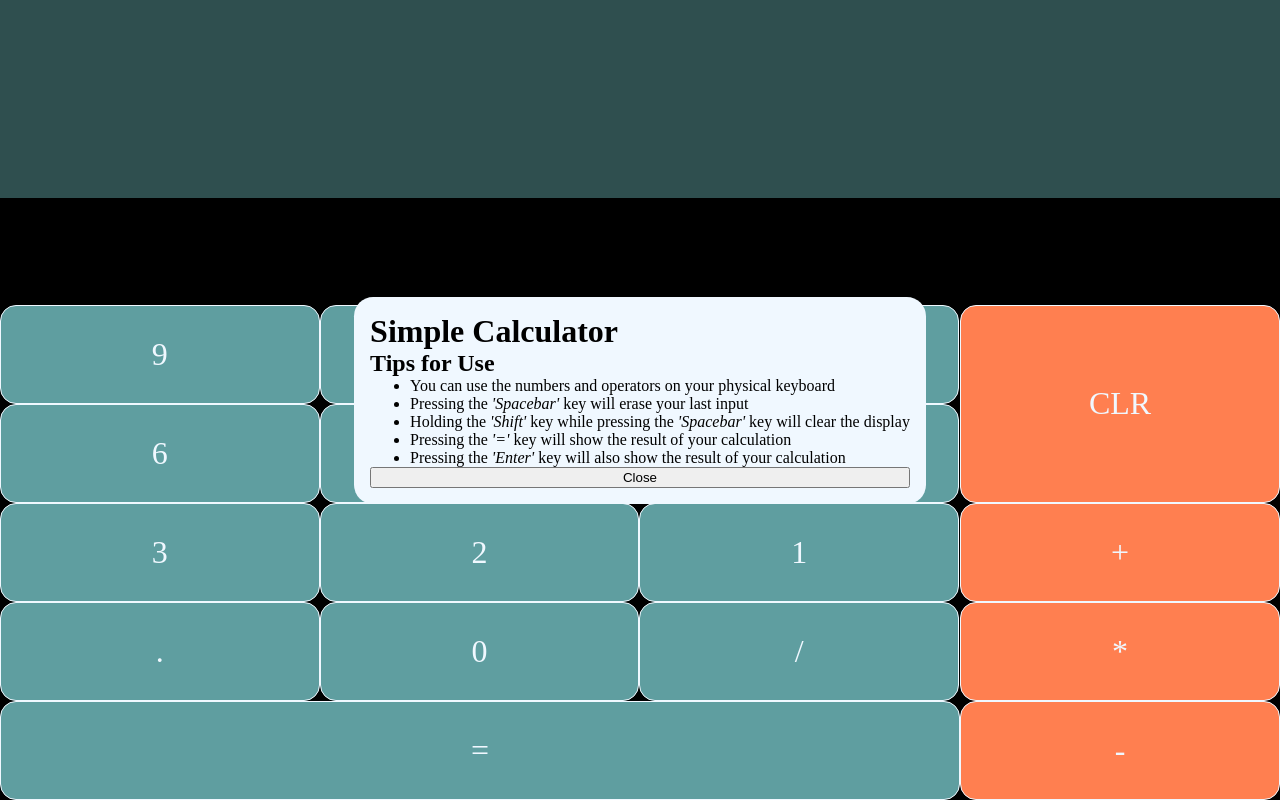
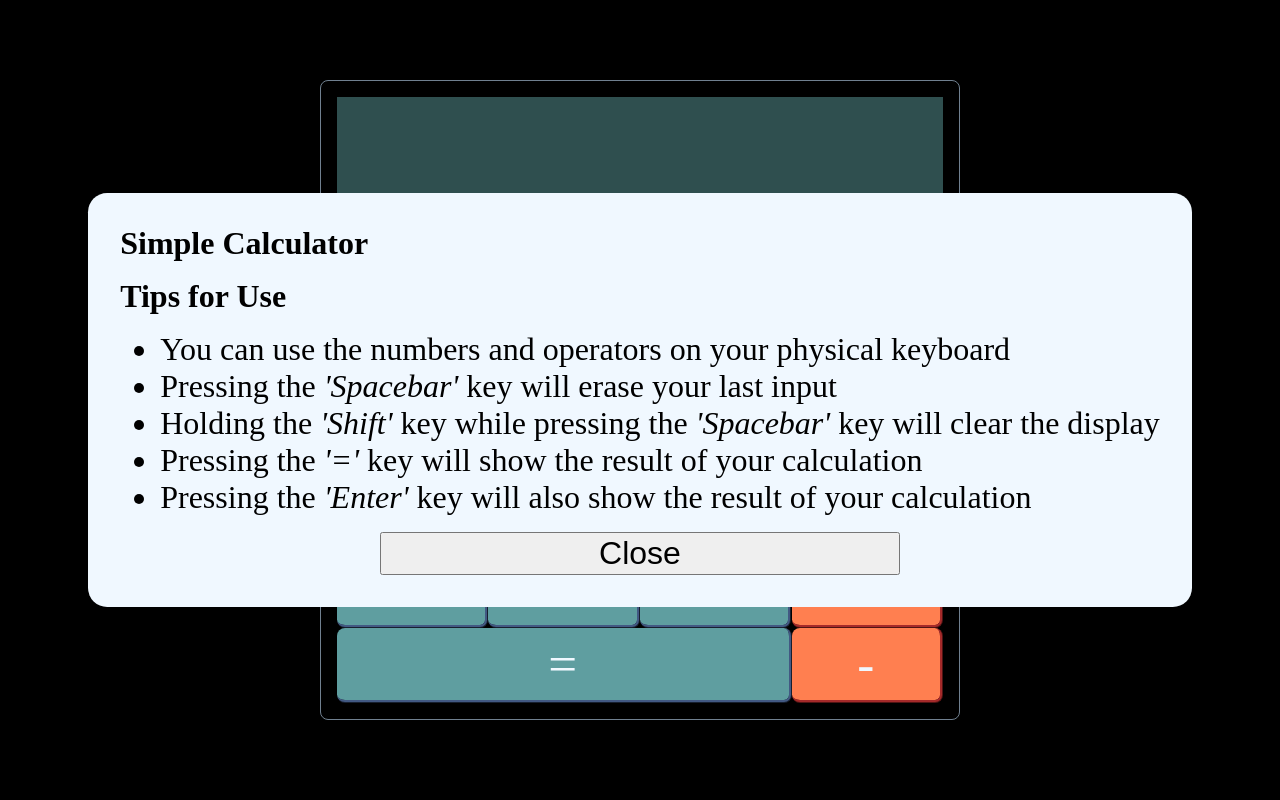
Before and after one commit to theAvocadoCoder/odin_calculator, a plain HTML site: page index.html in a window 1280 px wide. Drawn offline with Linux system fonts and the light colour scheme.

Commit message:
Include responsiveness for larger screens

```diff
--- a/index.html
+++ b/index.html
@@ -12,8 +12,8 @@
 </head>
 
 <body>
-  <div id="" class="flex-div">
-    <div id="" class="flex-div">
+  <div id="primary-container" class="flex-div centered">
+    <div id="secondary-container" class="flex-div centered">
       <div id="welcome-message-container" class="flex-div centered">
         <div id="welcome-message-bubble" class="flex-div col centered">
           <h1>Simple Calculator</h1>
--- a/styles/style.css
+++ b/styles/style.css
@@ -8,6 +8,18 @@ body {
 *::before {
   box-sizing: inherit;
   margin: inherit;
+}
+
+#primary-container {
+  width: 100vw;
+  height: 100vh;
+  background-color: black;
+}
+
+#secondary-container {
+  width: 100%;
+  height: 100%;
+  background-color: black;
 }
 
 #welcome-message-container {
@@ -32,9 +44,13 @@ body {
   text-align: left;
 }
 
+#welcome-message-bubble > button {
+  width: 50%;
+}
+
 #calculator {
-  width: 100vw;
-  height: 100vh;
+  width: 100%;
+  height: 100%;
   background-color: black;
 }
 
@@ -112,8 +128,9 @@ label[for="result"] {
 #equals {
   width: 100%;
   height: 20%;
-  border-radius: 1rem;
-  border: 1px solid aliceblue;
+  border-radius: 0.5rem;
+  border-right: 3px ridge rgb(66, 89, 131);
+  border-bottom: 3px ridge rgb(66, 89, 131);
   background-color: cadetblue;
   color: aliceblue;
   font-size: 2rem;
@@ -122,8 +139,9 @@ label[for="result"] {
 #numbers-div > div {
   width: 33.3%;
   height: 25%;
-  border-radius: 1rem;
-  border: 1px solid aliceblue;
+  border-radius: 0.5rem;
+  border-right: 3px ridge rgb(66, 89, 131);
+  border-bottom: 3px ridge rgb(66, 89, 131);
   background-color: cadetblue;
   color: aliceblue;
   font-size: 2rem;
@@ -137,8 +155,9 @@ label[for="result"] {
 #right-div > div {
   width: 100%;
   height: 20%;
-  border-radius: 1rem;
-  border: 1px solid aliceblue;
+  border-radius: 0.5rem;
+  border-right: 3px ridge brown;
+  border-bottom: 3px ridge brown;
   background-color: coral;
   color: aliceblue;
   font-size: 2rem;
@@ -160,24 +179,65 @@ label[for="result"] {
   justify-content: center;
   align-items: center;
 }
-/*
-#keys-div > div {
-  flex: 1 0.3 auto;
-}
-
-#left-div {
-  flex: 3 1 auto;
-}
-
-#right-div > div {
-  flex: 1 0.5 auto;
-}
-
-#clear {
-  flex: 2 1 auto;
-}
 
 /*
   Screens:
-    320, 400
+    min 320   - mobile (base)
+    min 768   - tablet
+      scaling up: base * 2.4
+    min 1024  - laptop
+      scaling up: base * 3.2
+    min 2560  - 4k
+      scaling up: base * 8.0
 */
+
+/* Tablets */
+@media screen and (min-width: 768px) {
+  #welcome-message-bubble {
+    padding: 2rem;
+    gap: 1rem;
+  }
+
+  #welcome-message-bubble > * {
+    font-size: 2rem;
+  }
+
+  #secondary-container {
+    width: 80%;
+    height: 80%;
+    padding: 1rem;
+    border-radius: 0.5rem;
+    border: 1px solid slategray;
+  }
+
+  #display-input {
+    font-size: 3.2rem;
+  }
+
+  #result {
+    font-size: 3.7rem;
+  }
+
+  #keys-div > *,
+  #keys-div > div > *,
+  #keys-div > div > div > * {
+    font-size: 3.2rem;
+  }
+
+  /* #secondary-container {
+  } */
+}
+
+/* Laptops */
+@media screen and (min-width: 1024px) {
+  #secondary-container {
+    width: 50%;
+  }
+}
+
+/* 4K Screens */
+@media screen and (min-width: 2560px) {
+  #secondary-container {
+    width: 30%;
+  }
+}
```
